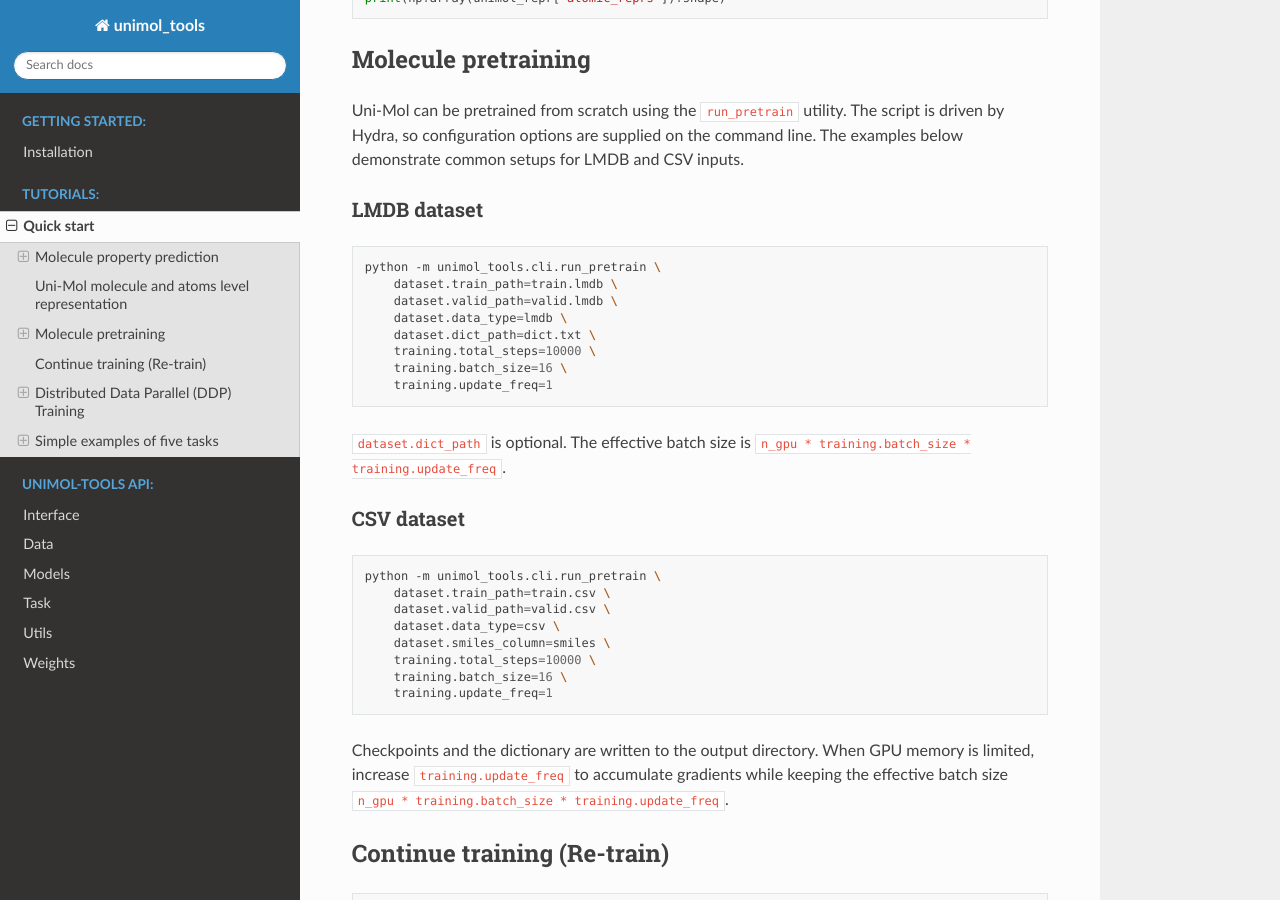
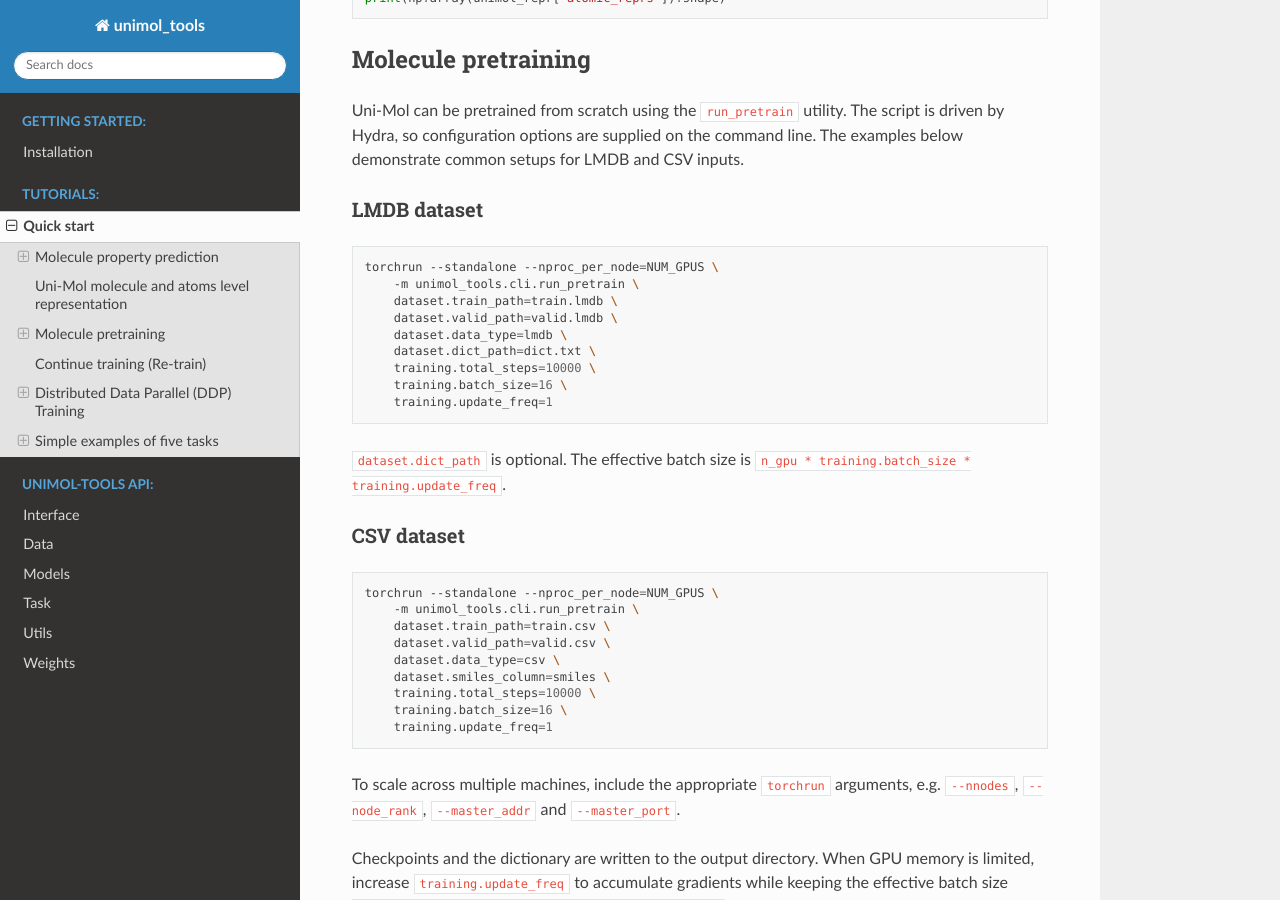
Before and after one commit to deepmodeling/unimol_tools, a Sphinx documentation site: the page built from docs/source/quickstart.md, in a window 1280 px wide and 900 px high, scrolled down 2173 px. Built offline with Sphinx 7.4.7 and the Read the Docs theme 3.1.0, drawn with Linux system fonts in a browser that asks for light colours; pages that are not in the unit, such as notebooks, are missing from menus.

Commit message:
DDP touchrun

````diff
--- a/docs/source/quickstart.md
+++ b/docs/source/quickstart.md
@@ -99,7 +99,8 @@ line. The examples below demonstrate common setups for LMDB and CSV inputs.
 ### LMDB dataset
 
 ```bash
-python -m unimol_tools.cli.run_pretrain \
+torchrun --standalone --nproc_per_node=NUM_GPUS \
+    -m unimol_tools.cli.run_pretrain \
     dataset.train_path=train.lmdb \
     dataset.valid_path=valid.lmdb \
     dataset.data_type=lmdb \
@@ -115,7 +116,8 @@ python -m unimol_tools.cli.run_pretrain \
 ### CSV dataset
 
 ```bash
-python -m unimol_tools.cli.run_pretrain \
+torchrun --standalone --nproc_per_node=NUM_GPUS \
+    -m unimol_tools.cli.run_pretrain \
     dataset.train_path=train.csv \
     dataset.valid_path=valid.csv \
     dataset.data_type=csv \
@@ -124,6 +126,10 @@ python -m unimol_tools.cli.run_pretrain \
     training.batch_size=16 \
     training.update_freq=1
 ```
+
+To scale across multiple machines, include the appropriate `torchrun`
+arguments, e.g. `--nnodes`, `--node_rank`, `--master_addr` and
+`--master_port`.
 
 Checkpoints and the dictionary are written to the output directory. When GPU
 memory is limited, increase `training.update_freq` to accumulate gradients while
````
Also changed, not shown: README.md (+12 -2 lines), 3 other files.
